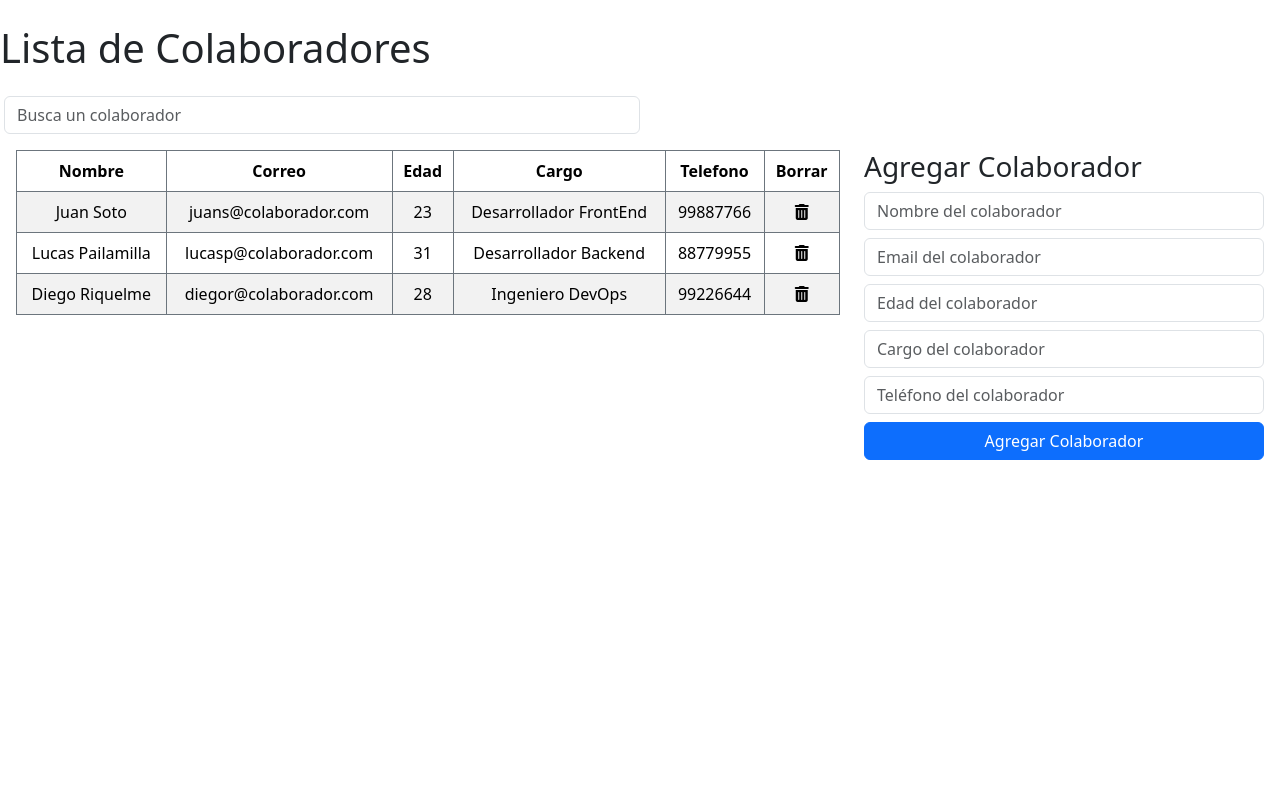
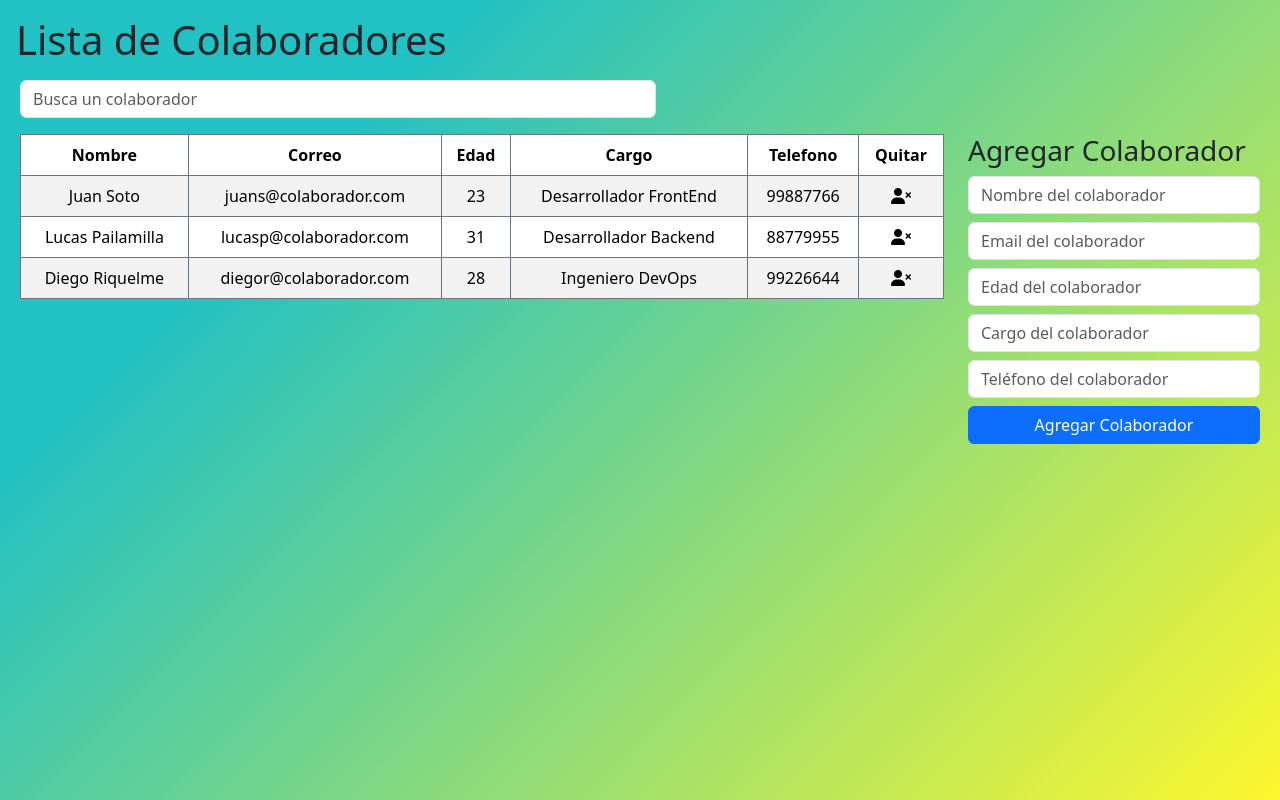
Before and after one commit to pramirezd/desafio3-react1, a React (Vite) app: page / in a window 1280 px wide. Built offline with nearby package versions, Linux system fonts and the light colour scheme.

Commit message:
Mejoras en indentacion de codigo y CSS

```diff
--- a/src/App.jsx
+++ b/src/App.jsx
@@ -1,9 +1,10 @@
+import { useState } from 'react';
 import { BaseColaboradores } from './BaseColaboradores';
 import Buscador from './components/Buscador/Buscador';
 import Listado from './components/Listado/Listado';
 import Formulario from './components/Formulario/Formulario';
 import Alert from './components/Alert/Alert';
-import { useState } from 'react';
+
 
 function App() {
   const [baseColaboradores, setBaseColaboradores] = useState(BaseColaboradores);
@@ -21,14 +22,14 @@ function App() {
 
   return (
     <>
-      <h1 className="my-4">Lista de Colaboradores</h1>
+      <h1 className="m-3 ">Lista de Colaboradores</h1>
       <div className='m-1'>
         <Buscador
           dataFile={baseColaboradores}
           dataFileFilter={setemployeeFilter}
         />
       </div>
-      <div className="row row-cols-2 justify-content-end m-1">
+      <div className="row row-cols-2 justify-content-end m-2">
         <Listado
           dataFile={baseColaboradores}
           setDataFile={setBaseColaboradores}
@@ -36,7 +37,6 @@ function App() {
           setDataFileFilter={setemployeeFilter}
         />
         <Formulario
-          className="formulario"
           addAlert={addAlert}
           dataFile={baseColaboradores}
           setDataFile={setBaseColaboradores}
--- a/src/components/Alert/Alert.jsx
+++ b/src/components/Alert/Alert.jsx
@@ -5,7 +5,7 @@ const Alert = ({alerta}) => {
   const { alertText, alertCase, alertStatus } = alerta;
 
   return (
-    <div className='alert-box col-12 col-lg-4 text-center'>
+    <div className='alert-box col-12 col-lg-3 text-center'>
     <div className={`alert  ${alertStatus ? alertCase : 'display-none'} `}>
       <span>{alertText}</span>
     </div>
--- a/src/components/Buscador/Buscador.jsx
+++ b/src/components/Buscador/Buscador.jsx
@@ -17,7 +17,7 @@ const Buscador = ({ dataFile, dataFileFilter }) => {
   }
 
   return (
-    <div className="buscador col-12 col-md-6">
+    <div className="col-12 col-md-6 m-3">
       <input
         type="text"
         name="buscador"
--- a/src/components/Formulario/Formulario.jsx
+++ b/src/components/Formulario/Formulario.jsx
@@ -1,8 +1,9 @@
 import React from 'react';
-import { useState, useEffect } from 'react';
+import { useState } from 'react';
 
 const Formulario = ({ addAlert, dataFile, setDataFile, dataFileFilter, setDataFileFilter }) => {
-  const [employeeData, setEmployeeData] = useState({
+
+    const [employeeData, setEmployeeData] = useState({
     nombre: '',
     correo: '',
     edad: '',
@@ -36,13 +37,14 @@ const Formulario = ({ addAlert, dataFile, setDataFile, dataFileFilter, setDataFi
     const isValidEmail = /^[a-zA-Z0-9._-]+@[a-zA-Z0-9.-]+\.[a-zA-Z]{2,4}$/;
     const isValidPhone = /^[0-9]{9}$/;
 
-    if (
+    const validateData =
         employeeData.nombre.trim() === '' ||
         employeeData.correo === '' ||
         employeeData.edad === '' ||
         employeeData.cargo.trim() === '' ||
-        employeeData.telefono === ''
-    ) {
+        employeeData.telefono === '';
+
+    if (validateData) {
       addAlert({
         alertText: 'Completa todos los campos!',
         alertCase: 'alert-danger',
@@ -84,22 +86,11 @@ const Formulario = ({ addAlert, dataFile, setDataFile, dataFileFilter, setDataFi
     }
   }
 
-  useEffect(() => {
-    setEmployeeData({
-      nombre: '',
-      correo: '',
-
-      edad: '',
-      cargo: '',
-      telefono: '',
-    });
-  }, [dataFile]);
-
   return (
-    <div className="formulario col-12 col-lg-4">
+    <div className="col-12 col-lg-3">
       <h3>Agregar Colaborador</h3>
 
-      <form noValidate onSubmit={(event) => addEmployee(event)}>
+      <form onSubmit={(event) => addEmployee(event)}>
         <div className="mb-2">
           <input
             onChange={(event) => handlerInputs(event)}
--- a/src/components/Listado/Listado.jsx
+++ b/src/components/Listado/Listado.jsx
@@ -23,7 +23,8 @@ const Listado = ({ dataFile, setDataFile, dataFileFilter, setDataFileFilter }) =
       <td>{colaborador.telefono}</td>
       <td>
         <i
-          className="fa-solid fa-trash-can"
+          className="fa-solid fa-user-xmark"
+          id='delete'
           onClick={() => deleteEmployee(colaborador.id)}
         ></i>
       </td>
@@ -31,7 +32,7 @@ const Listado = ({ dataFile, setDataFile, dataFileFilter, setDataFileFilter }) =
   ));
 
   return (
-    <div className="table-responsive col-12 col-lg-8 mb-2">
+    <div className="table-responsive col-12 col-lg-9 mb-2">
       <table className="table table-striped table-bordered border-secondary text-center">
         <thead>
           <tr>
@@ -40,7 +41,7 @@ const Listado = ({ dataFile, setDataFile, dataFileFilter, setDataFileFilter }) =
             <th>Edad</th>
             <th>Cargo</th>
             <th>Telefono</th>
-            <th>Borrar</th>
+            <th>Quitar</th>
           </tr>
         </thead>
         <tbody>{colaboradores}</tbody>
--- a/src/index.css
+++ b/src/index.css
@@ -0,0 +1,19 @@
+:root{
+  width: 100%;
+  height: 100%;
+  display: grid;
+}
+
+html {
+  height: 100%;
+}
+
+body {
+  height: 100%;
+  background: rgb(34,193,195);
+  background: linear-gradient(135deg, rgba(34,193,195,1) 23%, rgba(253,247,45,1) 100%);
+}
+
+#delete {
+    cursor: pointer;
+}
```
